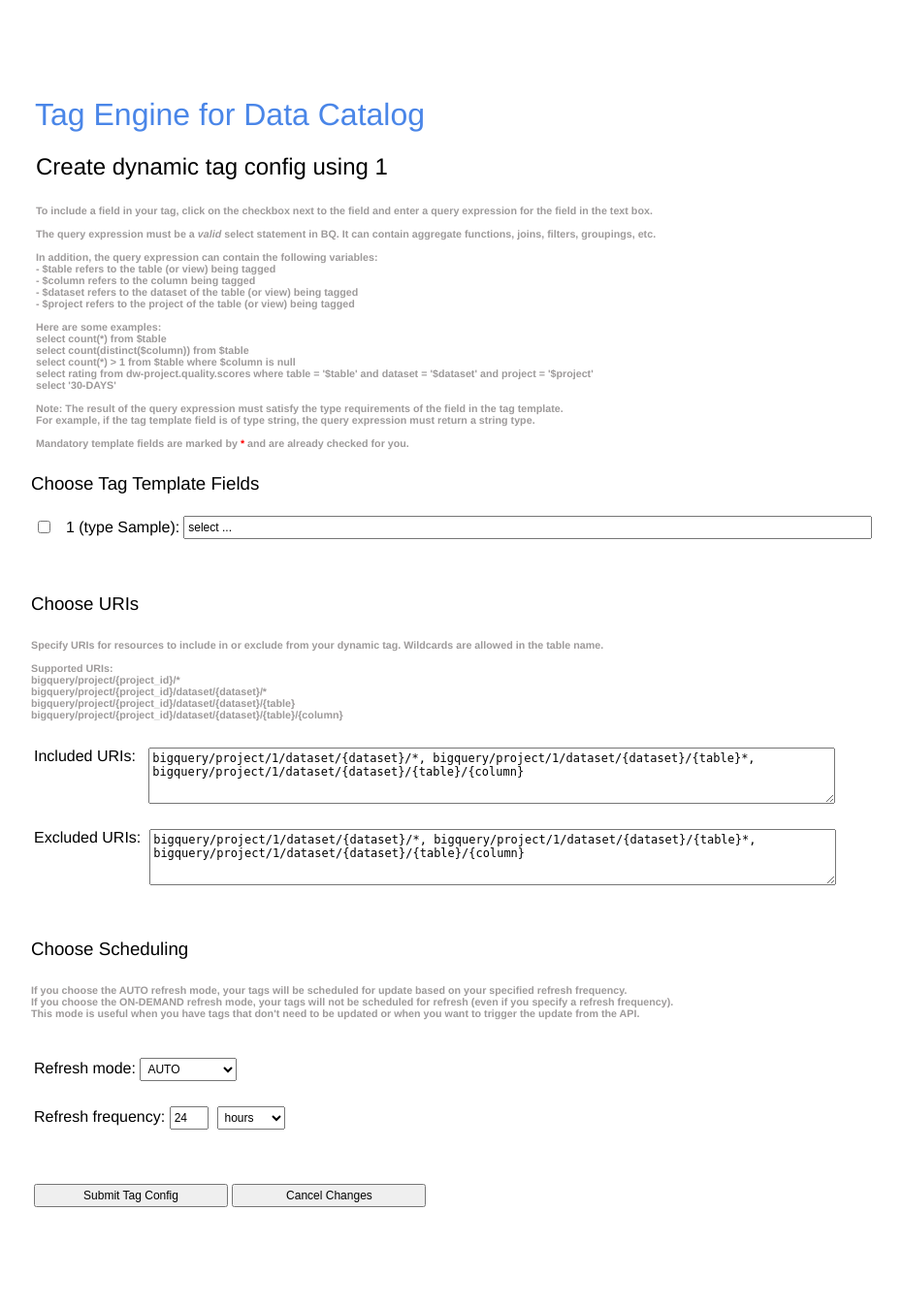
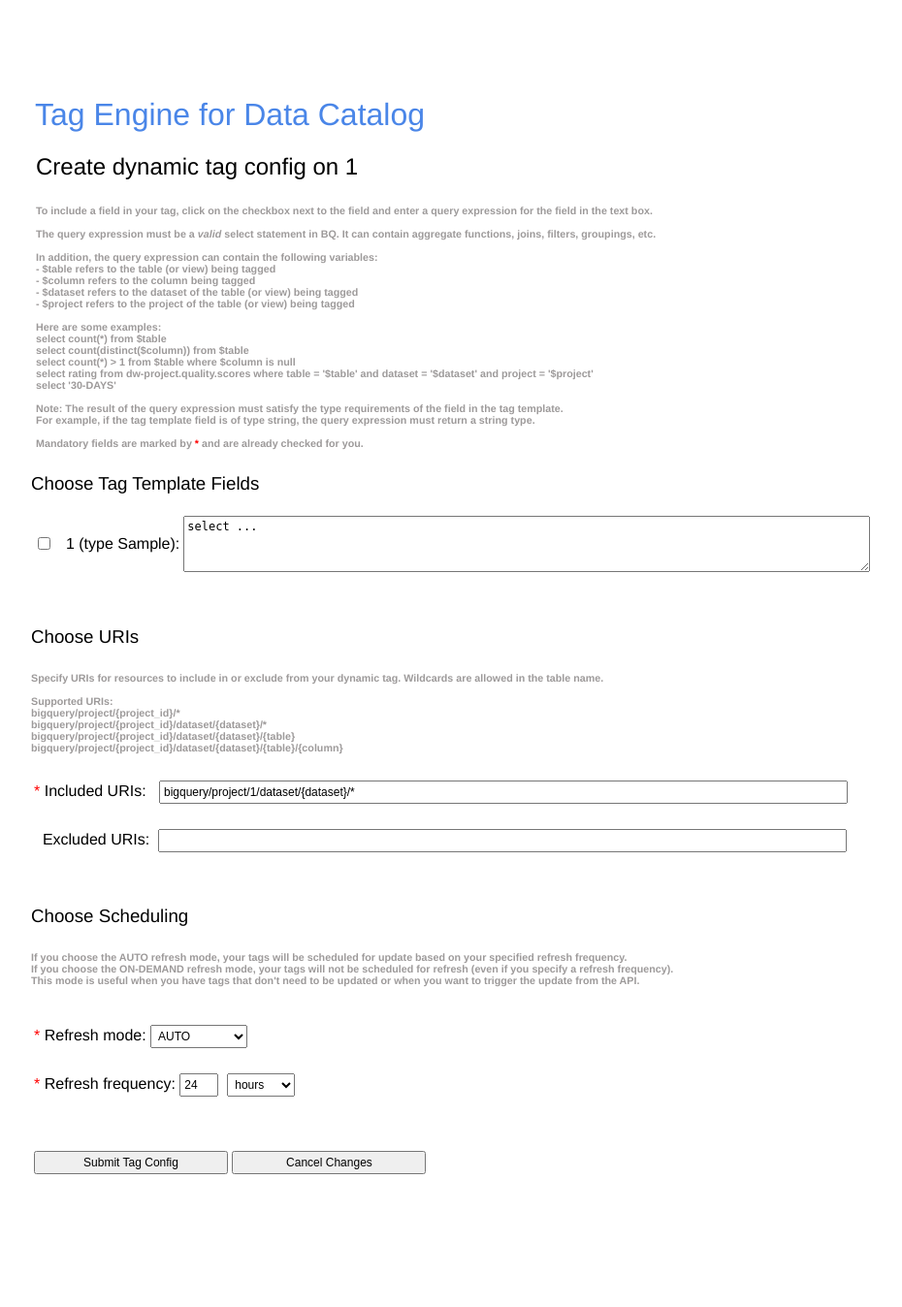
Before and after one commit to GoogleCloudPlatform/datacatalog-tag-engine, a Flask app: template templates/dynamic_tag.html in a window 1280 px wide. Shown: the whole page at 97% size, without its empty margins (18-948 px from the left). After the commit the page ends 1211 px from the top, so only its background shows below. Run offline with Flask 2, Linux system fonts and the light colour scheme; the template is opened without the code that fills it: most values are stand-ins (such as "Sample title", 1, 10 or a date in 2020).

Commit message:
fixed small UI issues and other minor bugs

```diff
--- a/DataCatalogUtils.py
+++ b/DataCatalogUtils.py
@@ -562,6 +562,8 @@ class DataCatalogUtils:
 
                 # parse and run query in BQ
                 query_str = self.parse_query_expression(resource, query_expression)
+                print('query_str: ' + query_str)
+
                 field_value, error_exists = self.run_query(bq_client, query_str, store)
 
                 if error_exists:
@@ -573,10 +575,10 @@ class DataCatalogUtils:
                     continue
 
                 verified_field_count = verified_field_count + 1
-                print('verified_field_count: ' + str(verified_field_count))
+                #print('verified_field_count: ' + str(verified_field_count))
 
                 # store the value back in the dict, so that it can be accessed by the exporter
-                print('field_value: ' + str(field_value))
+                #print('field_value: ' + str(field_value))
                 field['field_value'] = field_value
 
             if error_exists:
--- a/templates/default_settings.html
+++ b/templates/default_settings.html
@@ -38,7 +38,7 @@
 			   </tr>
 			   <tr>
 			    <td></td>
-			    <td>&nbsp;<input type="submit" value="Save" name="submit" style="width: 160px;padding: 3px;"></td>
+			    <td>&nbsp;<input type="submit" value="Save Settings" name="submit" style="width: 160px;padding: 3px;"></td>
 			  </tr>
 		    </table>
 
--- a/templates/dynamic_tag.html
+++ b/templates/dynamic_tag.html
@@ -9,7 +9,7 @@
 	   <h1>Tag Engine for Data Catalog</h1>
         </div>
 	   <div class="header">
-	   <h2>Create dynamic tag config using {{ template_id }}</h2>
+	   <h2>Create dynamic tag config on {{ template_id }}</h2>
 	   <span style="color:#9d9a9a;">
 		   <h6>To include a field in your tag, click on the checkbox next to the field and enter a query expression for the field in the text box. <br>
 			   <br>
@@ -31,7 +31,7 @@
 			   Note: The result of the query expression must satisfy the type requirements of the field in the tag template. <br>
 			   For example, if the tag template field is of type string, the query expression must return a string type.
 
-		    <br><br>Mandatory template fields are marked by <span style="color:red;">*</span> and are already checked for you.
+		    <br><br>Mandatory fields are marked by <span style="color:red;">*</span> and are already checked for you.
 		    </h6>
 	  </span>
 	   </div>
@@ -56,7 +56,8 @@
 				{{ dict_field['field_id'] }} (type {{ dict_field['field_type'] }}):
 				</td>
 				<td>
-				<input type="text" value="select ..." name="{{ dict_field['field_id'] }}" style="width: 700px;padding: 3px;overflow:auto;">
+				<textarea name="{{ dict_field['field_id'] }}" style="align-content:left; width: 700px; overflow:auto;">select ...
+				</textarea>
 				</td>
 			   </tr>
 			   {% endfor %}
@@ -74,17 +75,15 @@
 				</span>
 			    <table>
 			     <tr>
-			    <td>Included URIs:&nbsp;&nbsp;
-			    				<textarea name="included_uris" style="align-content:left; width: 700px; overflow:auto;">
-bigquery/project/{{ project_id }}/dataset/{dataset}/*, bigquery/project/{{ project_id }}/dataset/{dataset}/{table}*, bigquery/project/{{ project_id }}/dataset/{dataset}/{table}/{column}
-			    				</textarea></td>
+			    <td><span style="color:red;">*</span> Included URIs:&nbsp;&nbsp;
+			    	  <input type="text" value="bigquery/project/{{ project_id }}/dataset/{dataset}/*" name="included_uris" style="align-content:left; width: 700px; overflow:auto;"/>
+
+			    	</td>
 			     </tr>
 			     <tr><td>&nbsp;</td></tr>
  				<tr>
- 			    <td>Excluded URIs:&nbsp;
-			    		          <textarea name="excluded_uris" style="align-content:left; width: 700px; overflow:auto;">
-bigquery/project/{{ project_id }}/dataset/{dataset}/*, bigquery/project/{{ project_id }}/dataset/{dataset}/{table}*, bigquery/project/{{ project_id }}/dataset/{dataset}/{table}/{column}
-			    		          </textarea>
+ 			    <td>&nbsp;&nbsp;Excluded URIs:&nbsp;
+			    	  <input type="text" name="excluded_uris" style="align-content:left; width: 700px; overflow:auto;"/>
 			    </td>
  		         </tr>
 		    </table>
@@ -97,7 +96,7 @@ bigquery/project/{{ project_id }}/dataset/{dataset}/*, bigquery/project/{{ proje
 				</span>
 			     <table>
 				<tr>
-			    <td>Refresh mode:&nbsp;<select name="refresh_mode" style="width: 100px;padding: 3px;">
+			    <td><span style="color:red;">*</span> Refresh mode:&nbsp;<select name="refresh_mode" style="width: 100px;padding: 3px;">
   				  				<option value="AUTO" selected>AUTO</option>
   							   	<option value="ON-DEMAND">ON-DEMAND</option>
 							  </select>
@@ -105,7 +104,7 @@ bigquery/project/{{ project_id }}/dataset/{dataset}/*, bigquery/project/{{ proje
 		         </tr>
 			     <tr><td>&nbsp;</td></tr>
 				<tr>
-			    <td>Refresh frequency:&nbsp;<input type="text" value="24" name="refresh_frequency" style="width: 30px;padding: 3px;">&nbsp;
+			    <td><span style="color:red;">*</span> Refresh frequency:&nbsp;<input type="text" value="24" name="refresh_frequency" style="width: 30px;padding: 3px;">&nbsp;
 				    			  <select name="refresh_unit" style="width: 70px;padding: 3px;">
   				  				<option value="hours" selected>hours</option>
   							   	<option value="days">days</option>
@@ -116,7 +115,7 @@ bigquery/project/{{ project_id }}/dataset/{dataset}/*, bigquery/project/{{ proje
 			      <p>&nbsp;</p>
 				<h3>Choose Tag History</h3>
 			    <table>
-			    <tr><td><input type="checkbox" class="form-control move-left" name="tag_history" value="selected" checked>
+			    <tr><td><span style="color:red;">*</span> <input type="checkbox" class="form-control move-left" name="tag_history" value="selected" checked>
 				    Save tag values from this config to BigQuery tag history table.&nbsp;&nbsp;
 			    </td></tr>
 			    </table>
@@ -125,7 +124,7 @@ bigquery/project/{{ project_id }}/dataset/{dataset}/*, bigquery/project/{{ proje
 			      <p>&nbsp;</p>
 				<h3>Choose Tag Stream</h3>
 			    <table>
-			    <tr><td><input type="checkbox" class="form-control move-left" name="tag_stream" value="selected" checked>
+			    <tr><td><span style="color:red;">*</span> <input type="checkbox" class="form-control move-left" name="tag_stream" value="selected" checked>
 				    Publish tag values from this config to Pub/Sub tag stream topic.&nbsp;&nbsp;
 			    </td></tr>
 			    </table>
--- a/templates/index.html
+++ b/templates/index.html
@@ -30,7 +30,7 @@
 		          <td><input type="text" name="region" value="{{ region }}" style="width: 150px;padding: 3px;"></td>
 			   </tr>
 			    <td></td>
-			    <td><input type="submit" value="Search" name="search" style="width: 158px;padding: 3px;"></td>
+			    <td><input type="submit" value="Search Template" name="search" style="width: 158px;padding: 3px;"></td>
 		    </table>
 
          </form>
--- a/templates/tag_template.html
+++ b/templates/tag_template.html
@@ -9,7 +9,7 @@
 	   <h1>Tag Engine for Data Catalog</h1>
         </div>
 	   <div class="header">
-	   <h3>{{ template_id }} fields</h2>
+	   <h3>Schema for Tag Template {{ template_id }}</h2>
 	   </div>
 	   <span style="color:#9d9a9a;">
 		   <h5>&nbsp;&nbsp;Mandatory template fields are marked by <span style="color:red;">*</span></h5>
```
Also changed, not shown: templates/submitted_dynamic_tag.html (+3 -4 lines), 1 other file.
